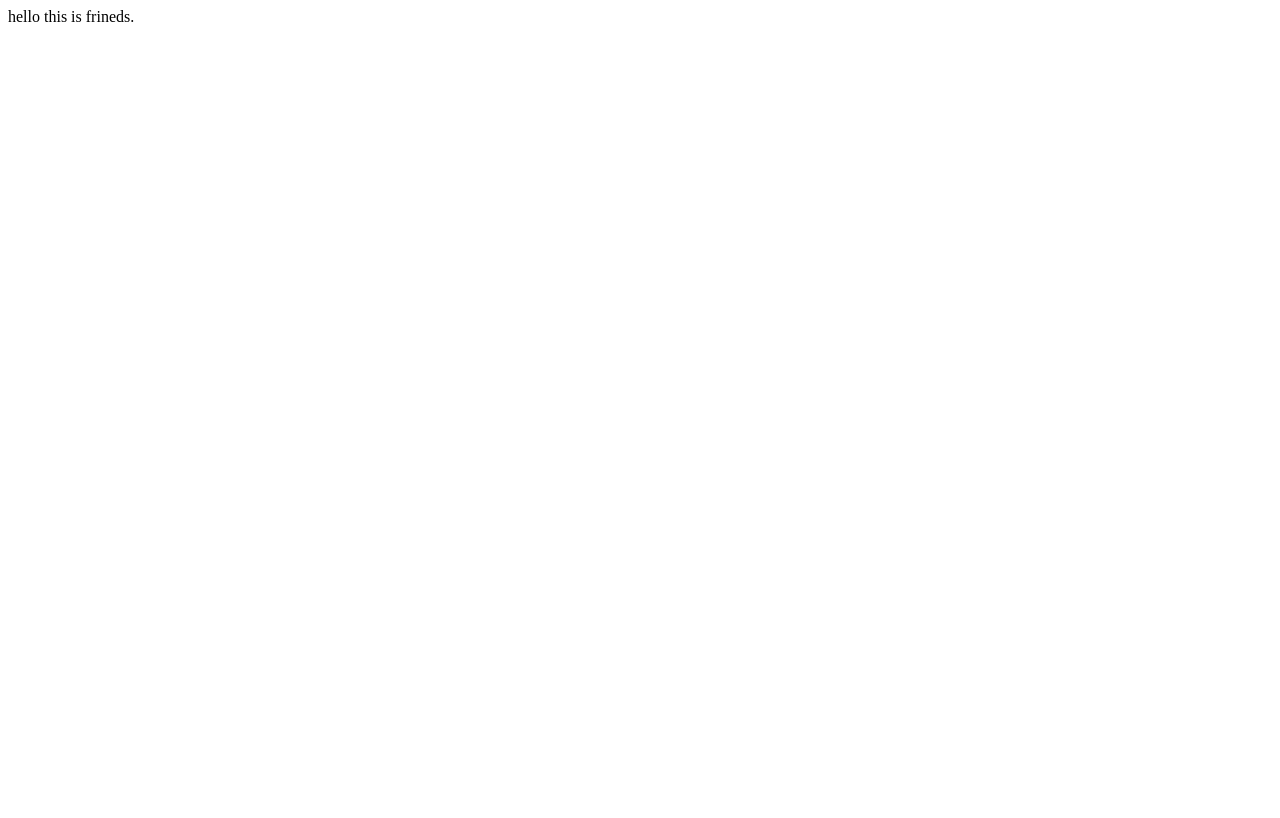
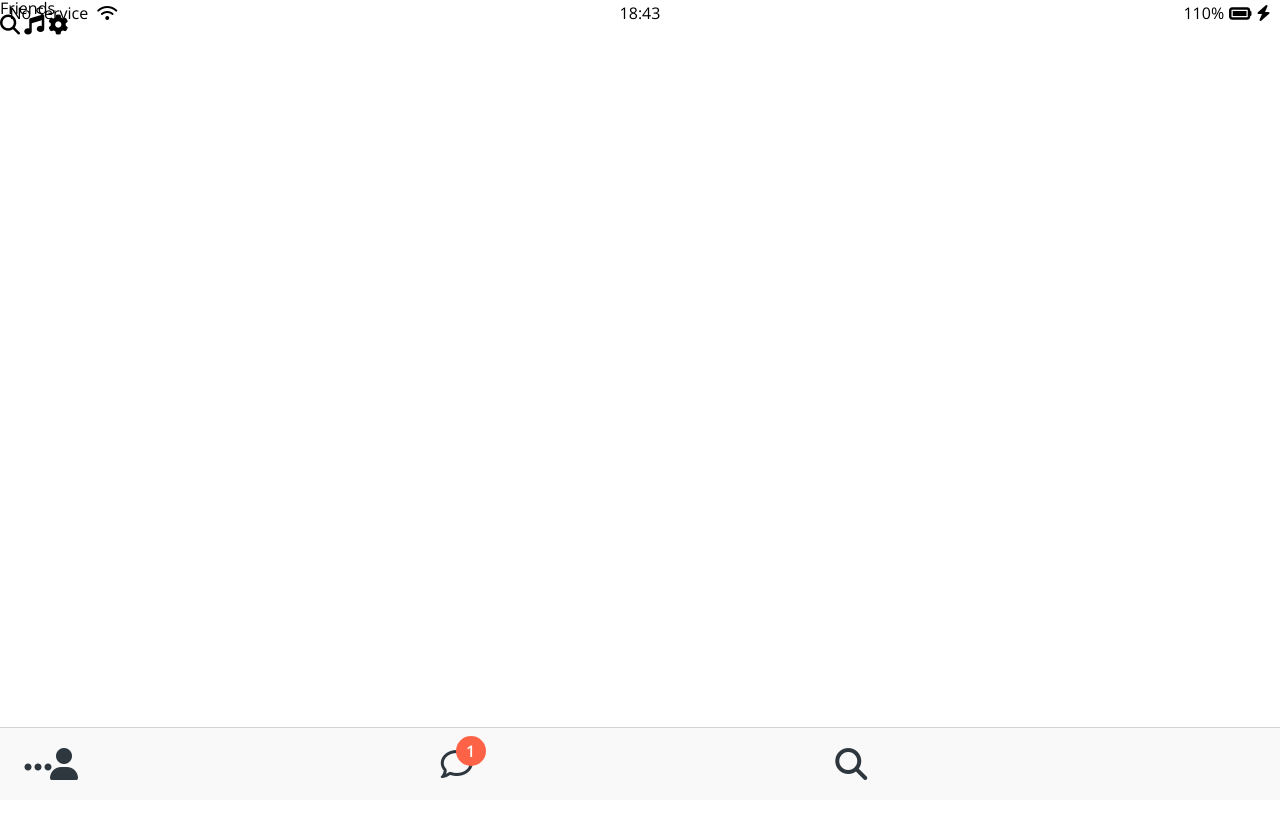
Before and after one commit to blackcode87/kokoa-clone-2021, a plain HTML site: page friends.html in a window 1280 px wide. Shown: the top 818 px of the page. Drawn offline with nearby package versions, Linux system fonts and the light colour scheme.

Commit message:
add nav-bar

```diff
--- /dev/null
+++ b/css/components/nav-bar.css
@@ -0,0 +1,48 @@
+.nav {
+    position: fixed;
+    bottom: 0;
+    width: 100%;
+    background-color: #f9f9fa;
+    padding: 20px 50px;
+    box-sizing: border-box;
+    border-top: 1px solid rgba(121, 121, 121, 0.3);
+}
+
+.nav__list {
+    display: flex;
+    justify-content: space-between;
+}
+
+.nav__link {
+    position: relative;
+    color:#2e363e;
+}
+
+.nav__notification {
+    background-color: tomato;
+    width: 30px;
+    height: 30px;
+    border-radius: 15px;
+    display: flex;
+    justify-content: center;
+    align-items: center;
+    color: white;
+    font-weight: 600;
+    position: absolute;
+    left: 15px;
+    bottom: 15px;
+}
+
+.nav__ellipsis__dot {
+    background-color: tomato;
+    color: tomato;
+    width: 6px;
+    height: 6px;
+    border-radius: 3px;
+    left: 35px;
+    bottom: 30px;
+    display: flex;
+    justify-content: center;
+    align-items: center;
+    position: absolute;
+    }
--- /dev/null
+++ b/css/components/screen-header.css
@@ -0,0 +1,16 @@
+.screen-header {
+    display: flex;
+    justify-content: space-between;
+    align-items: center;
+    padding: 25px;
+    padding-top:40px
+  }
+
+  .screen-header__title {
+    font-size: 32px;
+    font-weight: 600;
+  }
+
+  .screen-header__icons span {
+    margin-left: 25px;
+  }
--- a/css/components/status-bar.css
+++ b/css/components/status-bar.css
@@ -1,4 +1,8 @@
 .status-bar {
+    position: fixed;
+    top:0;
+    width: 100%;
+    box-sizing: border-box;
     display: flex;
     justify-content: center;
     padding: 5px 3px;
--- a/css/reset.css
+++ b/css/reset.css
@@ -45,3 +45,8 @@ table {
 input:focus {
 	outline: none;
 }
+
+a {
+	color:inherit;
+	text-decoration: none;
+}
--- a/css/styles.css
+++ b/css/styles.css
@@ -1,9 +1,15 @@
 @import url('https://fonts.googleapis.com/css2?family=Open+Sans:wght@400;600&display=swap');
 @import "reset.css";
 @import "variables.css";
+
 @import "components/status-bar.css";
+@import "components/nav-bar.css";
+@import "components/screen-header.css"
+
 @import "screens/login.css";
 
 body {
     font-family: 'Open Sans', sans-serif;
+    height: 1000vh;
+    padding-bottom: 35px;
 }
--- a/friends.html
+++ b/friends.html
@@ -1 +1,65 @@
-hello this is frineds.
+<!DOCTYPE html>
+<html lang="en">
+<head>
+    <link rel="stylesheet" href="css/styles.css">
+    <meta charset="UTF-8">
+    <meta http-equiv="X-UA-Compatible" content="IE=edge">
+    <meta name="viewport" content="width=device-width, initial-scale=1.0">
+    <title>Friends - Kokoa Clone</title>
+</head>
+<body>
+    <div class="status-bar">
+        <div class="status-bar__column">
+            <span>No Service</span>
+            <i class="fas fa-wifi"></i>
+        </div>
+        <div class="status-bar__column">
+            <span>18:43</span>
+        </div>
+        <div class="status-bar__column">
+            <span>110%</span>
+            <i class="fas fa-battery-full fa-lg"></i>
+            <i class="fas fa-bolt"></i>
+        </div>
+    </div>
+
+    <header class="screen-header">
+        <h1 class="scscreen-header__title">Friends</h1>
+        <div class="screen-header__icons">
+          <span><i class="fas fa-search fa-lg"></i></span>
+          <span><i class="fas fa-music fa-lg"></i></span>
+          <span><i class="fas fa-cog fa-lg"></i></span>
+        </div>
+      </header>
+
+    <nav class="nav">
+        <ul class="nav__list">
+            <li class="nav__btn">
+                <a class="nav__link" href="friends.html">
+                    <i class="fas fa-user fa-2x"></i>
+                </a>
+            </li>
+            <li class="nav__btn">
+                <a class="nav__link" href="#">
+                    <span class="nav__notification">1</span>
+                    <i class="far fa-comment fa-2x"></i>
+                </a>
+            </li>
+            <li class="nav__btn">
+                <a class="nav__link" href="#">
+                    <i class="fas fa-search fa-2x"></i>
+                </a>
+            </li>
+            <li class="nav__btn">
+                <a class="nav__link" href="#">
+                    <div class="nav__ellipsis__dot"></dvi>
+                    <i class="fas fa-ellipsis-h fa-2x"></i>
+                </a>
+            </li>
+        </ul>
+    </nav>
+
+    <script src="https://kit.fontawesome.com/6478f529f2.js"
+    crossorigin="anonymous"></script>
+</body>
+</html>
```
